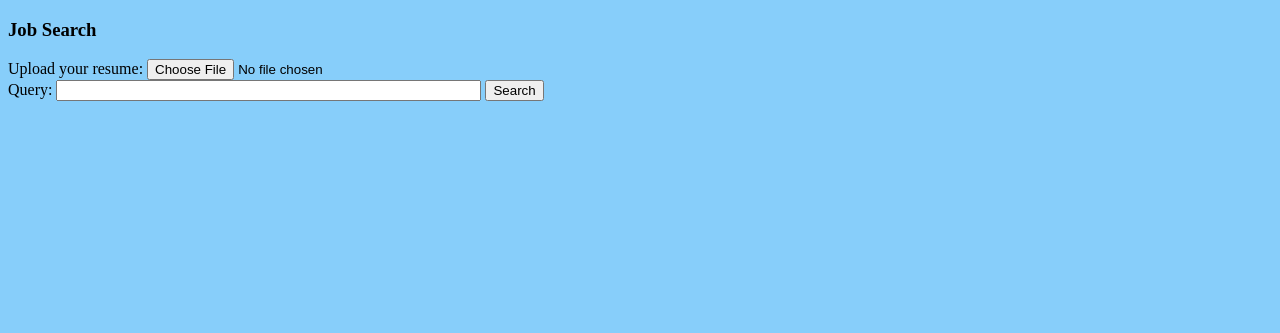
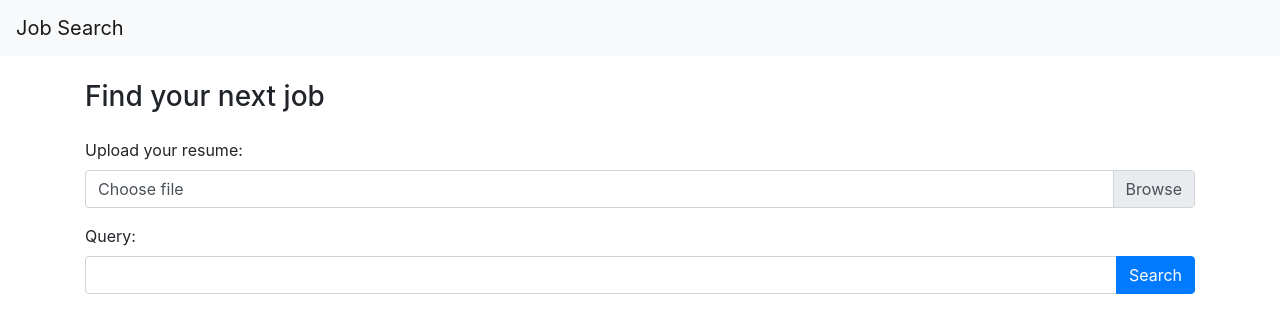
Before and after one commit to ybt1024/Information-Retrieval, a Flask app: page / in a window 1280 px wide. Shown: the top 333 px of the page. Run offline with Flask 3, Linux system fonts and the light colour scheme; some libraries are stand-ins or nearby versions.

Commit message:
update homepage ui

```diff
--- a/templates/home.html
+++ b/templates/home.html
@@ -2,26 +2,46 @@
 <html lang="en">
 <head>
     <meta charset="UTF-8">
-    <style>
-        body {
-            background-color: lightskyblue;
-        }
-    </style>
+    <meta name="viewport" content="width=device-width, initial-scale=1">
     <title>Job Search</title>
+    <!-- Bootstrap CSS -->
+    <link rel="stylesheet" href="https://stackpath.bootstrapcdn.com/bootstrap/4.3.1/css/bootstrap.min.css">
 </head>
 <body>
 
-<h3>Job Search</h3>
+<nav class="navbar navbar-expand-lg navbar-light bg-light">
+  <a class="navbar-brand" href="#">Job Search</a>
+</nav>
 
-<form action="{{ url_for('results') }}" name="search" method="post" enctype = "multipart/form-data">
-    <label for="query">Upload your resume:</label>
-    <input type="file" id="file" name="file" accept=".pdf">
-    <br>
-    <label for="query">Query:</label>
-    <input type="text" id="query" name="query" size=50>
-    <input type="submit" value="Search">
+<div class="container my-4">
 
-</form>
+    <h3 class="my-4">Find your next job</h3>
+
+    <form action="{{ url_for('results') }}" name="search" method="post" enctype = "multipart/form-data">
+        <div class="form-group">
+            <label for="query">Upload your resume:</label>
+            <div class="custom-file">
+                <input type="file" class="custom-file-input" id="file" name="file" accept=".pdf">
+                <label class="custom-file-label" for="file">Choose file</label>
+            </div>
+        </div>
+        <div class="form-group">
+            <label for="query">Query:</label>
+            <div class="input-group">
+                <input type="text" class="form-control" id="query" name="query" size=50>
+                <div class="input-group-append">
+                    <button type="submit" class="btn btn-primary">Search</button>
+                </div>
+            </div>
+        </div>
+    </form>
+
+</div>
+
+<!-- jQuery and Bootstrap JS -->
+<script src="https://code.jquery.com/jquery-3.3.1.slim.min.js"></script>
+<script src="https://cdnjs.cloudflare.com/ajax/libs/popper.js/1.14.7/umd/popper.min.js"></script>
+<script src="https://stackpath.bootstrapcdn.com/bootstrap/4.3.1/js/bootstrap.min.js"></script>
 
 </body>
 </html>
```
